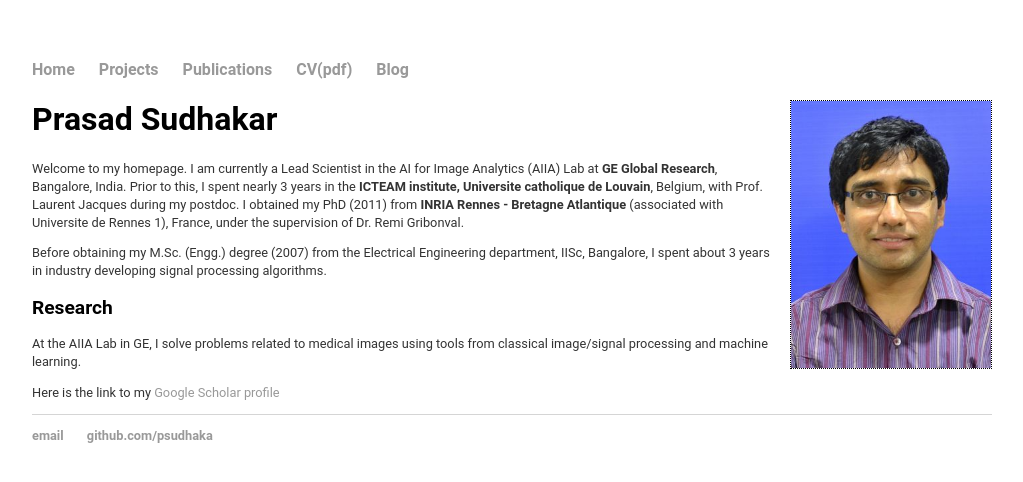
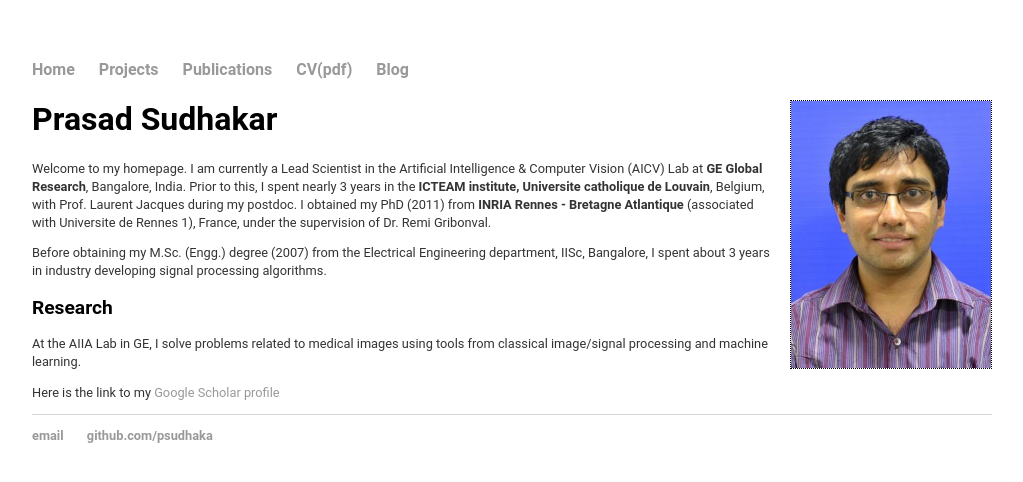
Before and after one commit to psudhaka/psudhaka.github.io, a Jekyll site: the page built from index.html, in a window 1280 px wide. Shown: the top 482 px of the page, without its empty margins (128-1151 px from the left). Built offline with Jekyll 4.4.1, drawn with Linux system fonts in a browser that asks for light colours.

Commit message:
Changed affiliation

```diff
--- a/index.html
+++ b/index.html
@@ -21,7 +21,7 @@ img {
 	<h1>Prasad Sudhakar</h1>
 	<p>
 		<!--<img src="PS.jpg" alt="PS" width="300" height="400">-->
-		Welcome to my homepage. I am currently a Lead Scientist in the AI for Image Analytics (AIIA) Lab at <b>GE Global Research</b>, Bangalore, India. Prior to this, I spent
+		Welcome to my homepage. I am currently a Lead Scientist in the Artificial Intelligence & Computer Vision (AICV) Lab at <b>GE Global Research</b>, Bangalore, India. Prior to this, I spent
 	nearly 3 years in the <b>ICTEAM institute, Universite catholique de Louvain</b>, Belgium, with Prof. Laurent Jacques during my postdoc. I obtained my PhD (2011) from
 	<b>INRIA Rennes - Bretagne Atlantique</b> (associated with Universite de Rennes 1), France,
 	under the supervision of Dr. Remi Gribonval. </p>
```
